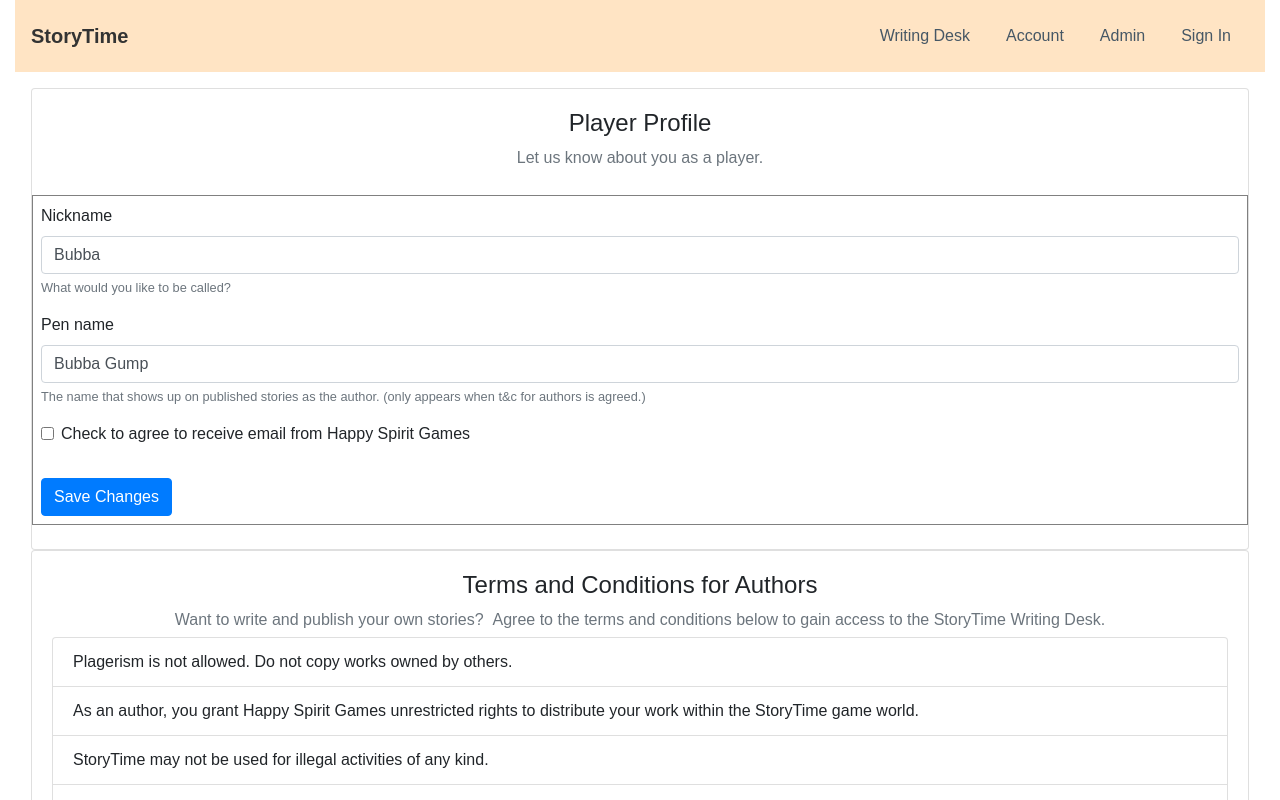
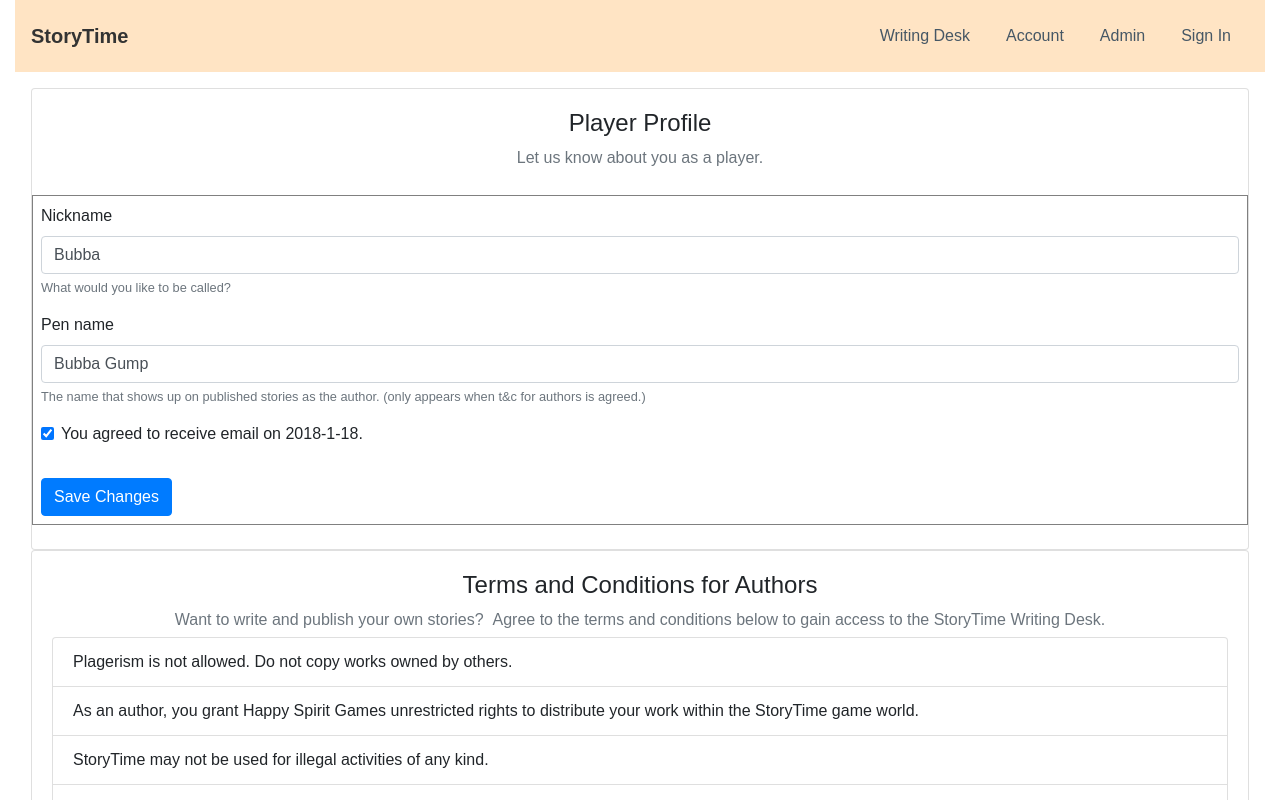
Before and after one commit to happyspiritgames/storytime-monorepo, a React (Create React App) app in the folder client/: page /account in a window 1280 px wide. Both pictures are taken after a click on the button "Change Profile". Shown: the top 800 px of the page. Built offline with nearby package versions, Linux system fonts and the light colour scheme; what auth0-js would draw is missing.

Commit message:
Cleaned up some warnings.

```diff
--- a/client/src/components/account/PlayerProfile.js
+++ b/client/src/components/account/PlayerProfile.js
@@ -74,7 +74,10 @@ export default class PlayerProfile extends Component {
   }
 
   renderProfileForEdit(profile) {
-    const { nickname, agreedToEmailOn, agreedToTermsOfAuthorOn, penName } = profile;
+    const { nickname, agreedToEmailOn, penName } = profile;
+    const agreeToEmailLabel = (agreedToEmailOn)
+      ? `You agreed to receive email on ${formatDate(agreedToEmailOn)}.`
+      : 'Check to agree to receive email from Happy Spirit Games.'
 
     return (
       <form>
@@ -89,8 +92,8 @@ export default class PlayerProfile extends Component {
           <small className="form-text text-muted">The name that shows up on published stories as the author. (only appears when t&amp;c for authors is agreed.)</small>
         </div>
         <div className="form-check">
-          <input className="form-check-input" type="checkbox" id="formCheck-1" />
-          <label className="form-check-label" for="formCheck-1">Check to agree to receive email from Happy Spirit Games</label>
+          <input className="form-check-input" type="checkbox" id="formCheck-1" checked={agreedToEmailOn} />
+          <label className="form-check-label" for="formCheck-1">{agreeToEmailLabel}</label>
         </div>
         <button className="btn btn-primary action-button" type="button" onClick={this.onSave}>Save Changes</button>
       </form>
```
